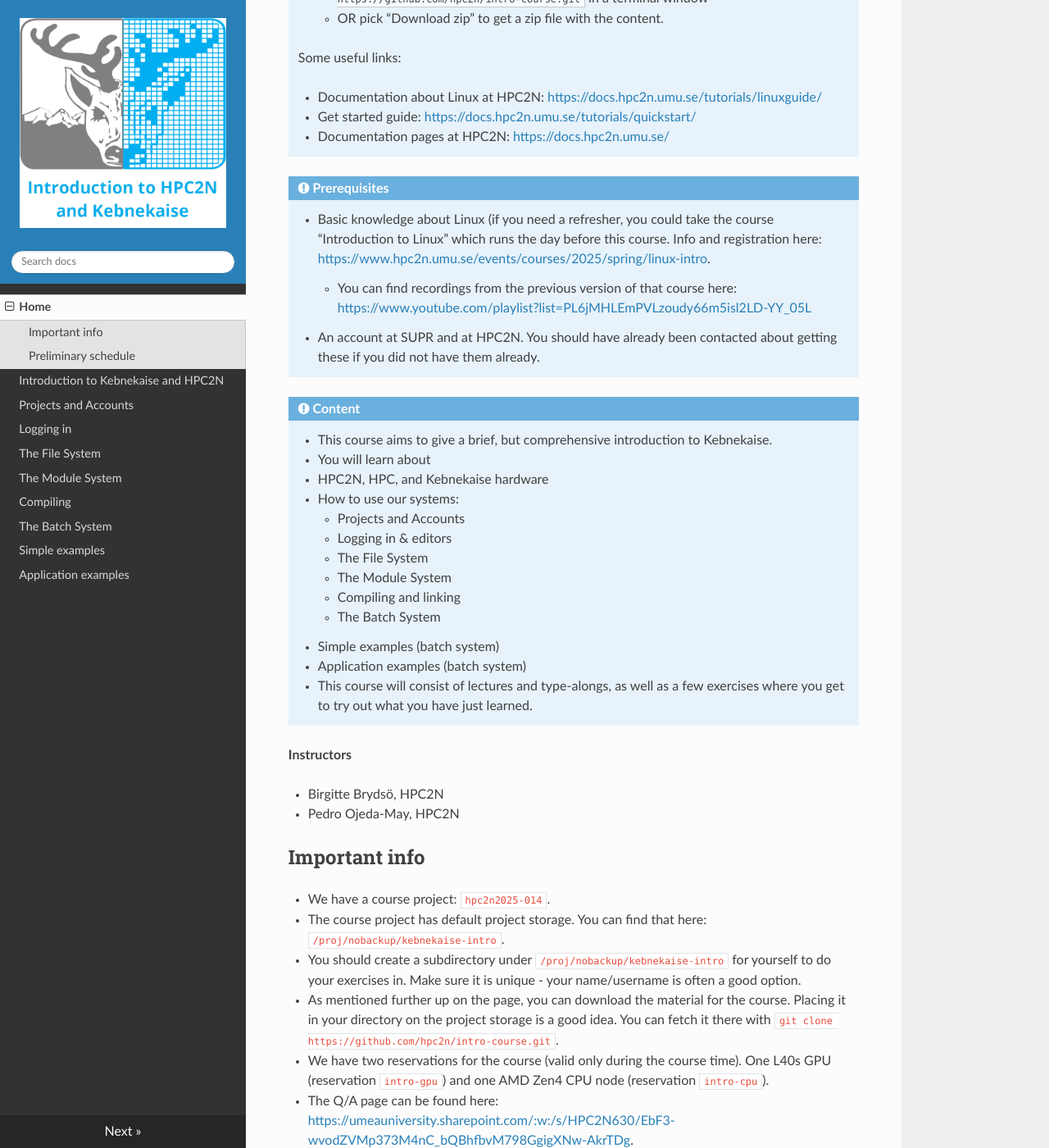
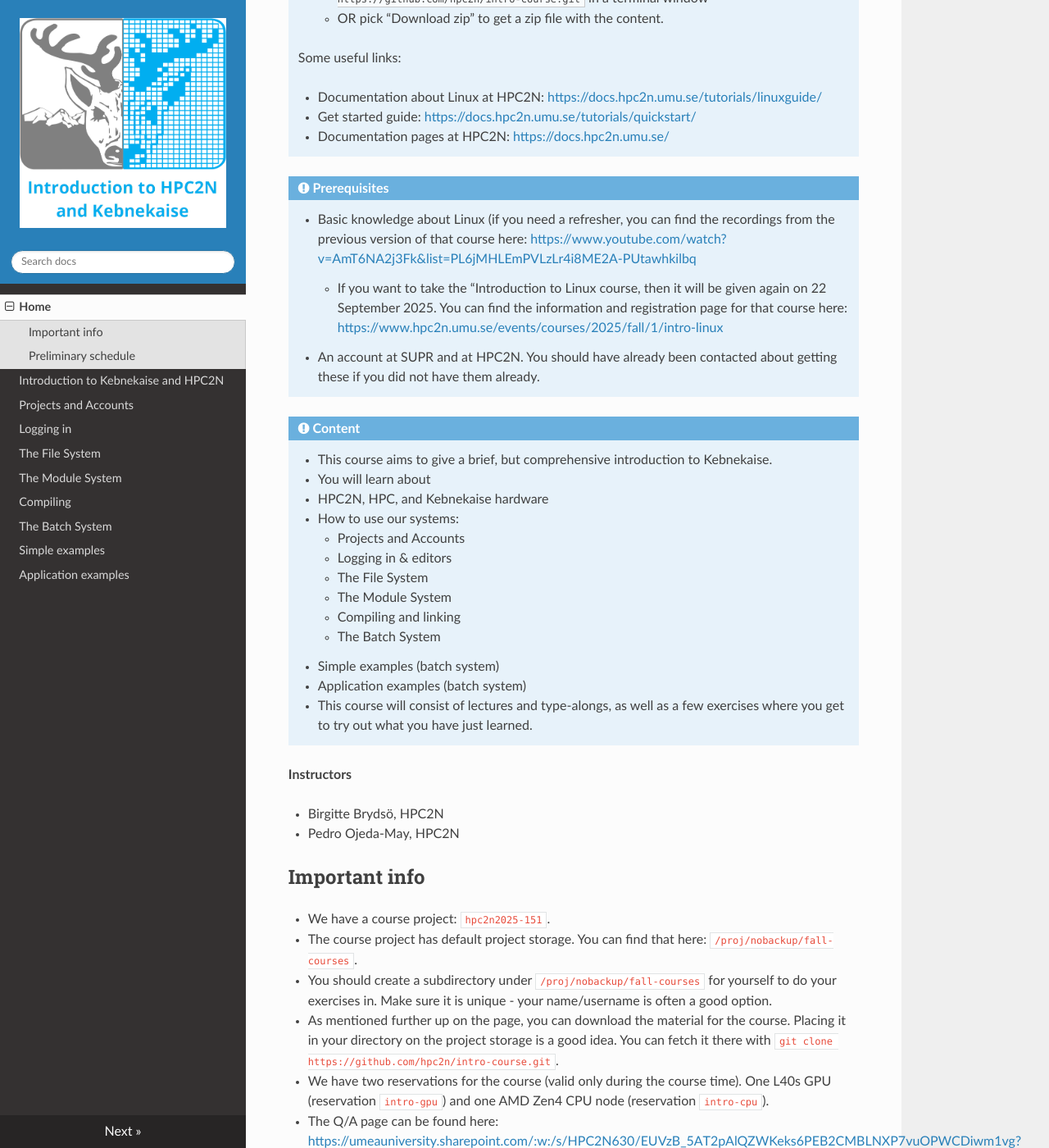
Before and after one commit to hpc2n/intro-course, an MkDocs documentation site: the page built from docs/index.md, in a window 1280 px wide and 1400 px high, scrolled down 384 px. Shown: the whole window at 82% size. Built offline with MkDocs 1.6.1, drawn with Linux system fonts in a browser that asks for light colours; nearby versions of some CDN libraries; some of the changed text lies outside the part shown.

Commit message:
Updates to the Q/A and info page link and the survey link. Updated the schedule slightly to accomodate OpenOnDemand

```diff
--- a/docs/index.md
+++ b/docs/index.md
@@ -18,8 +18,8 @@
 
 !!! note "Prerequisites"
 
-    - Basic knowledge about Linux (if you need a refresher, you could take the course "Introduction to Linux" which runs the day before this course. Info and registration here: <a href="https://www.hpc2n.umu.se/events/courses/2025/spring/linux-intro" target="_blank">https://www.hpc2n.umu.se/events/courses/2025/spring/linux-intro</a>.
-        - You can find recordings from the previous version of that course here: <a href="https://www.youtube.com/playlist?list=PL6jMHLEmPVLzoudy66m5isl2LD-YY_05L" target="_blank">https://www.youtube.com/playlist?list=PL6jMHLEmPVLzoudy66m5isl2LD-YY_05L</a>
+    - Basic knowledge about Linux (if you need a refresher, you can find the recordings from the previous version of that course here: <a href="https://www.youtube.com/watch?v=AmT6NA2j3Fk&list=PL6jMHLEmPVLzLr4i8ME2A-PUtawhkilbq" target="_blank">https://www.youtube.com/watch?v=AmT6NA2j3Fk&list=PL6jMHLEmPVLzLr4i8ME2A-PUtawhkilbq</a>
+        - If you want to take the "Introduction to Linux course, then it will be given again on 22 September 2025. You can find the information and registration page for that course here: <a href="https://www.hpc2n.umu.se/events/courses/2025/fall/1/intro-linux" target="_blank">https://www.hpc2n.umu.se/events/courses/2025/fall/1/intro-linux</a>
     - An account at SUPR and at HPC2N. You should have already been contacted about getting these if you did not have them already.
 
 !!! note "Content"
@@ -46,14 +46,14 @@
 
 ## Important info
 
-- We have a course project: ``hpc2n2025-014``.
-- The course project has default project storage. You can find that here: ``/proj/nobackup/kebnekaise-intro``.
-- You should create a subdirectory under ``/proj/nobackup/kebnekaise-intro`` for yourself to do your exercises in. Make sure it is unique - your name/username is often a good option.
+- We have a course project: ``hpc2n2025-151``.
+- The course project has default project storage. You can find that here: ``/proj/nobackup/fall-courses``.
+- You should create a subdirectory under ``/proj/nobackup/fall-courses`` for yourself to do your exercises in. Make sure it is unique - your name/username is often a good option.
 - As mentioned further up on the page, you can download the material for the course. Placing it in your directory on the project storage is a good idea. You can fetch it there with <code>git clone https://github.com/hpc2n/intro-course.git</code>.
 - We have two reservations for the course (valid only during the course time). One L40s GPU (reservation ``intro-gpu``) and one AMD Zen4 CPU node (reservation ``intro-cpu``).
-- The Q/A page can be found here: <a href="https://umeauniversity.sharepoint.com/:w:/s/HPC2N630/EbF3-wvodZVMp373M4nC_bQBhfbvM798GgigXNw-AkrTDg" target="_blank">https://umeauniversity.sharepoint.com/:w:/s/HPC2N630/EbF3-wvodZVMp373M4nC_bQBhfbvM798GgigXNw-AkrTDg</a>.
-- The important info page is here: <a href="https://umeauniversity.sharepoint.com/:w:/s/HPC2N630/EWkS3sShPo1IrNLfKFaxtFQBJ9G5PeauOWsSWgSgc1SiPw?e=jXjcQD" target="_blank">https://umeauniversity.sharepoint.com/:w:/s/HPC2N630/EWkS3sShPo1IrNLfKFaxtFQBJ9G5PeauOWsSWgSgc1SiPw?e=jXjcQD</a>.
-- There is an evaluation survey for the course. Please help us by filling it! It is here: <a href="https://forms.office.com/e/DKHvTKUw3y" target="_blank">https://forms.office.com/e/DKHvTKUw3y</a>.
+- The Q/A page can be found here: <a href="https://umeauniversity.sharepoint.com/:w:/s/HPC2N630/EUVzB_5AT2pAlQZWKeks6PEB2CMBLNXP7vuOPWCDiwm1vg?e=GW1vYO" target="_blank">https://umeauniversity.sharepoint.com/:w:/s/HPC2N630/EUVzB_5AT2pAlQZWKeks6PEB2CMBLNXP7vuOPWCDiwm1vg?e=GW1vYO</a>
+- The important info page is here: <a href="https://umeauniversity.sharepoint.com/:w:/s/HPC2N630/EQedrXAXwa1AsvZ7nG3StzUBl87szldizr82mR56ZNfIfA?e=O4GMjb" target="_blank">"https://umeauniversity.sharepoint.com/:w:/s/HPC2N630/EQedrXAXwa1AsvZ7nG3StzUBl87szldizr82mR56ZNfIfA?e=O4GMjb</a>
+- There is an evaluation survey for the course. Please help us by filling it! It is here: <a href="https://forms.office.com/e/xFLgdD9TSU" target="_blank">https://forms.office.com/e/xFLgdD9TSU</a>.
 
 ## Preliminary schedule
 
```
Also changed, not shown: other parts of docs/index.md (+4 -4 lines).
